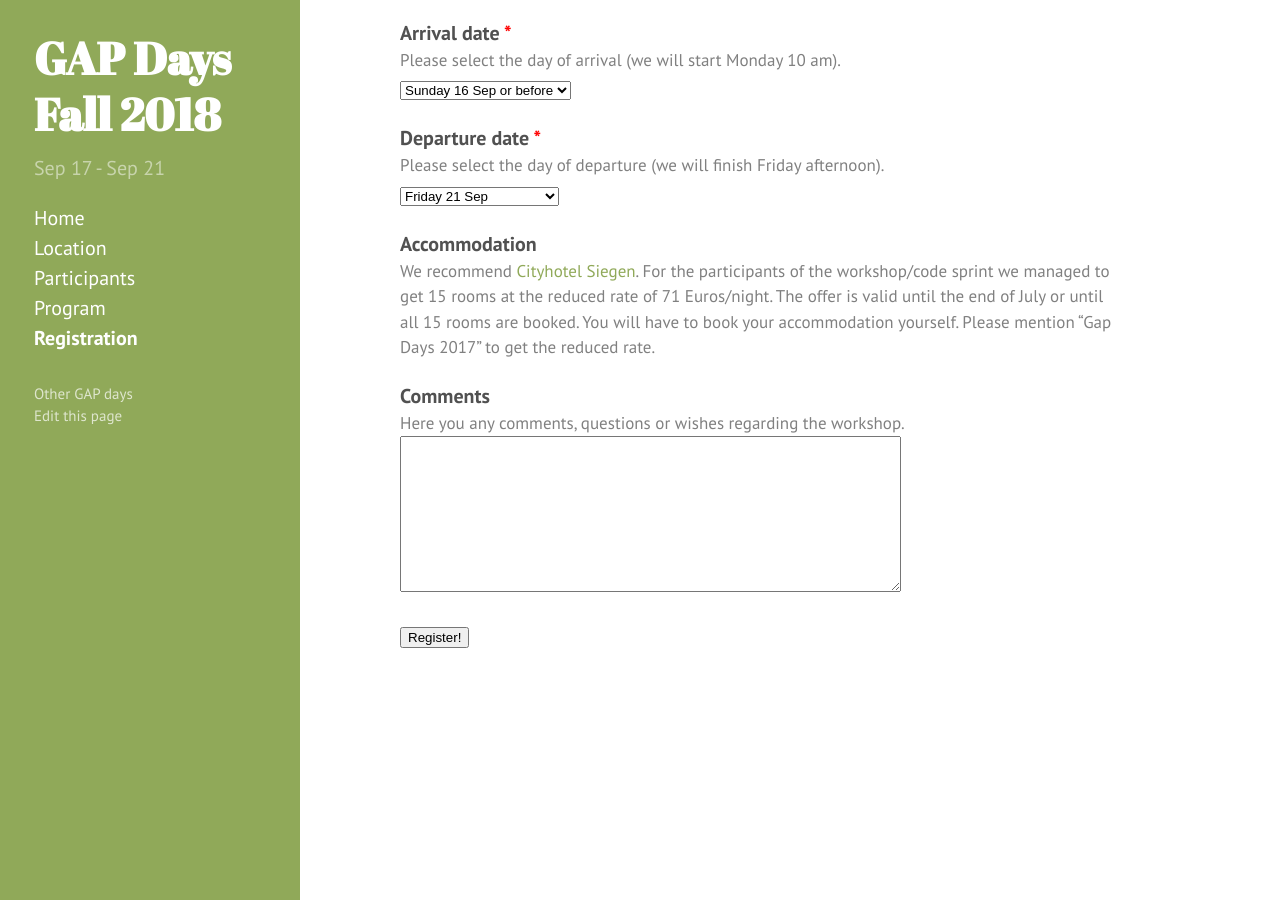
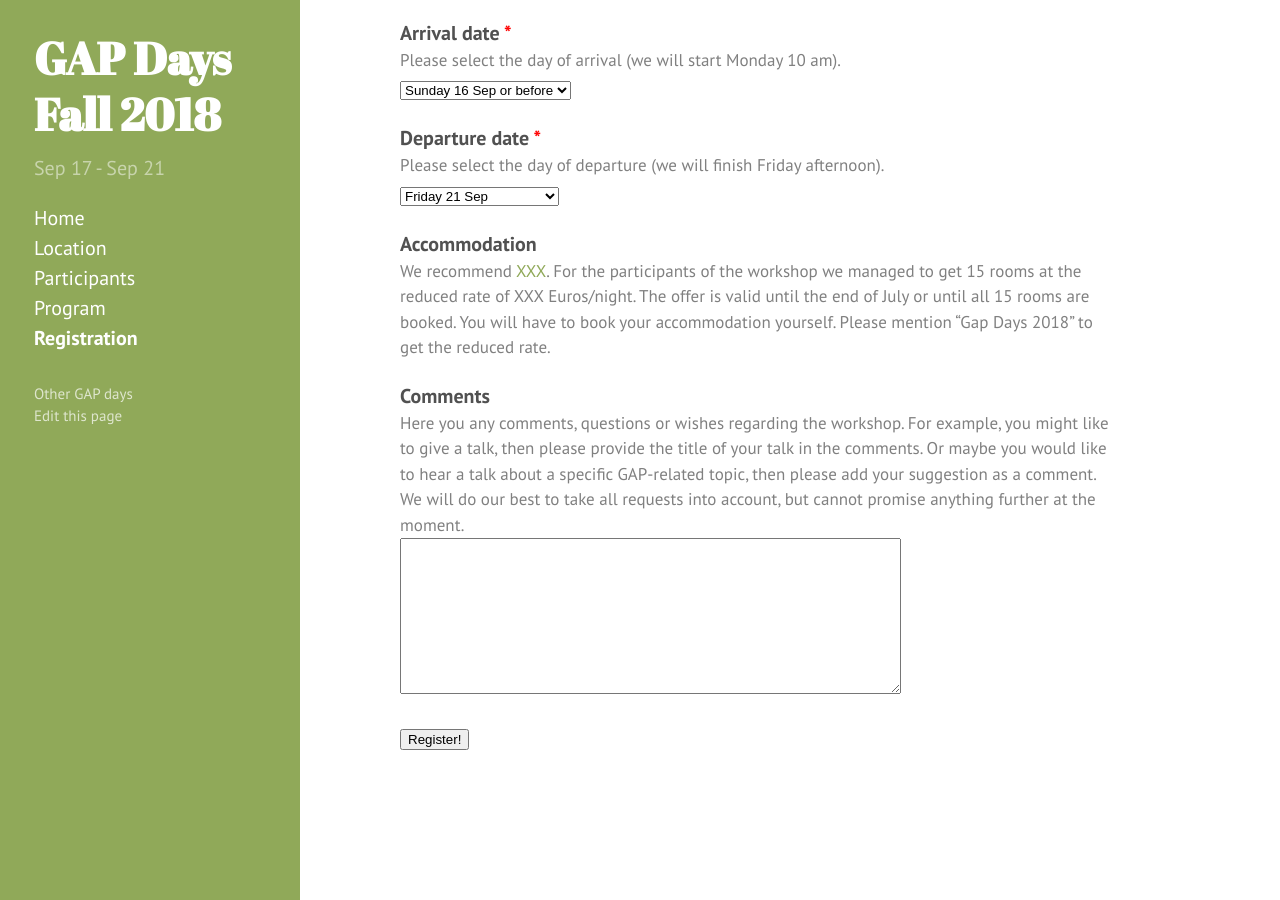
Before and after one commit to sebasguts/gapdays2018-fall, a Jekyll site: the page built from registration.html, in a window 1280 px wide and 900 px high, scrolled down 608 px. Built offline with Jekyll 4.4.1, drawn with Linux system fonts in a browser that asks for light colours.

Commit message:
enhanced text for Comments

```diff
--- a/registration.html
+++ b/registration.html
@@ -96,12 +96,12 @@ regarding registration or in general, feel free to
     <label for="accommodation">Accommodation</label>
   </div>
   <div class="form-field-description">
-    We recommend <a href="https://www.cityhotel-siegen.de">Cityhotel Siegen</a>.
-    For the participants of the workshop/code sprint we managed to
-    get 15 rooms at the reduced rate of 71 Euros/night.
+    We recommend <a href="XXX">XXX</a>.
+    For the participants of the workshop we managed to
+    get 15 rooms at the reduced rate of XXX Euros/night.
     The offer is valid until the end of July or until all 15 rooms are booked.
     You will have to book your accommodation yourself. Please
-    mention <Q>Gap Days 2017</Q> to get the reduced rate.
+    mention <Q>Gap Days 2018</Q> to get the reduced rate.
   </div>
 <!--
   <input type="text" size="60" maxlength="180" name="accommodation" />
@@ -114,7 +114,12 @@ regarding registration or in general, feel free to
   </div>
   <div class="form-field-description">
     Here you any comments, questions or wishes
-    regarding the workshop.
+    regarding the workshop. For example, you might like to give a
+    talk, then please provide the title of your talk in the comments.
+    Or maybe you would like to hear a talk about a specific GAP-related topic,
+    then please add your suggestion as a comment.
+    We will do our best to take all requests into account, but cannot
+    promise anything further at the moment.
   </div>
   <textarea name="comments" rows="10" cols="60"></textarea>
 </div>
```
